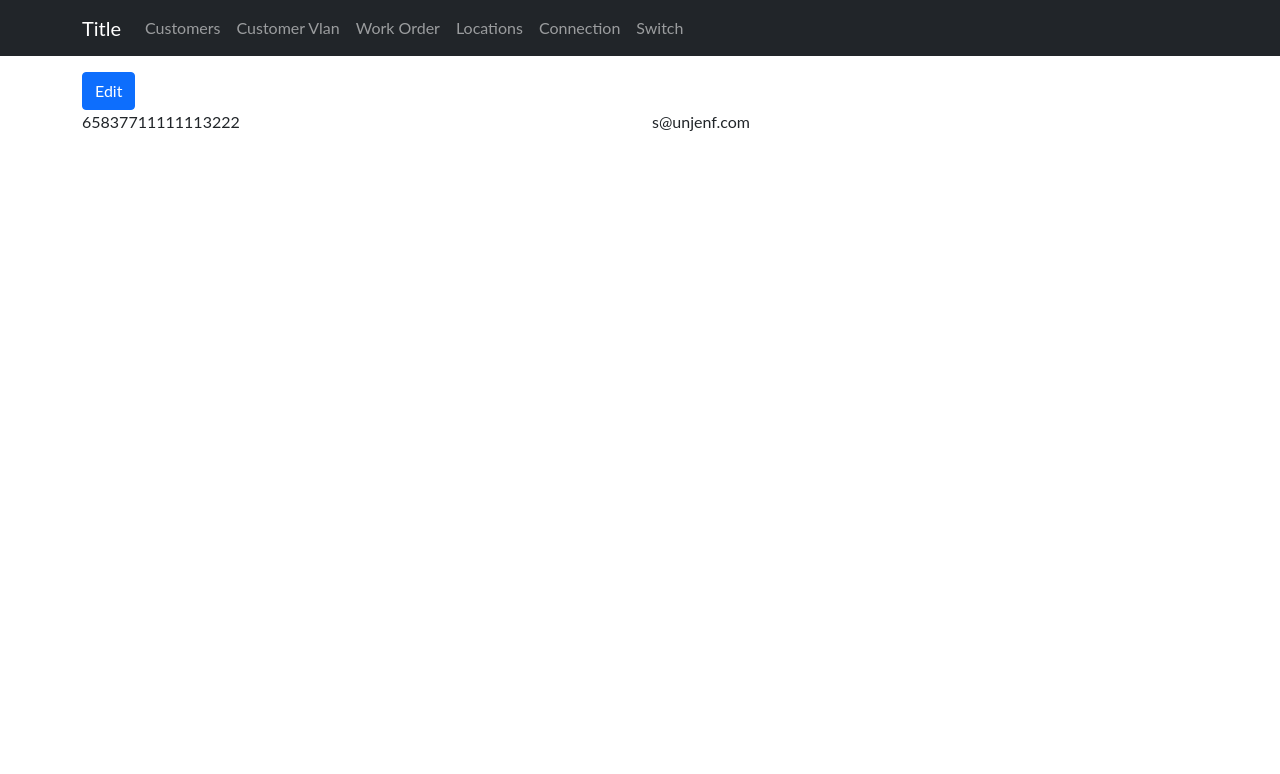
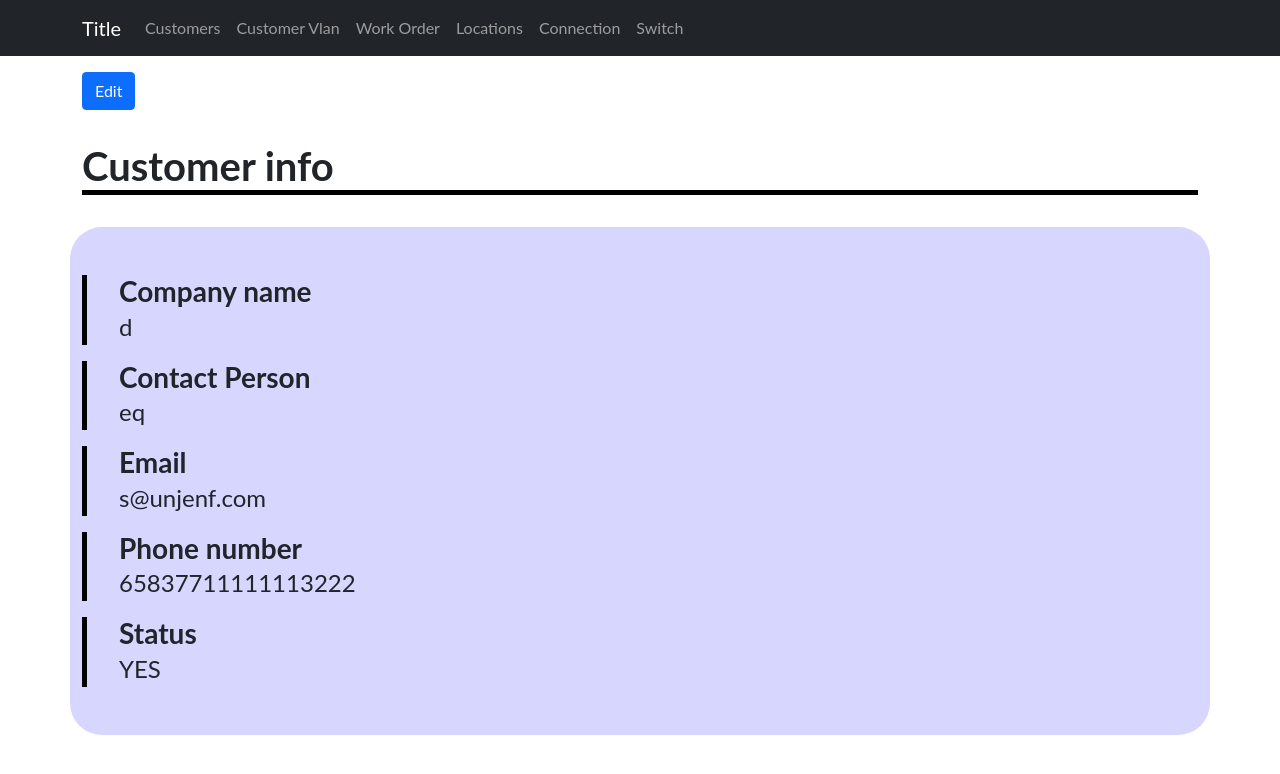
Before and after one commit to jaysonmk2/Comsroomform, a Django app: page /devices/2 in a window 1280 px wide. Shown: the top 774 px of the page. Run offline with Django 3.2, Linux system fonts and the light colour scheme; data comes from the database, SQL or seed files in the repository.

Commit message:
more styling

```diff
--- a/Home/sitadevices/templates/admin/indcustomer.html
+++ b/Home/sitadevices/templates/admin/indcustomer.html
@@ -5,12 +5,50 @@
 
     <div class="container">
         <a href="{%url 'device:customerupd' c.id%}"><button type="button" class="btn btn-primary mt-3">Edit</button></a>
+        <h1 class="title top">Customer info</h1>
+        <div class="line-top"></div>
         <div class="row">
-            <div class="col-sm-6">
-                {{c.phone}}
-            </div>
-            <div class="col-sm-6">
-                {{c.email}}
+            <div class="col-sm-12 ">
+
+                <div class="text-area">
+                    <div class="line"></div>
+                    <div class="space-between">
+                        <h3 class="title">Company name</h3>
+                        <p class="text">{{c.company_name}}</p>
+                    </div>
+                </div>
+
+                <div class="text-area">
+                    <div class="line"></div>
+                    <div class="space-between">
+                        <h3 class="title">Contact Person</h3>
+                        <p class="text">{{c.contact_person}}</p>
+                    </div>
+                </div>
+
+                <div class="text-area">
+                    <div class="line"></div>
+                    <div class="space-between">
+                        <h3 class="title">Email</h3>
+                        <p class="text">{{c.email}}</p>
+                    </div>
+                </div>
+
+                <div class="text-area">
+                    <div class="line"></div>
+                    <div class="space-between">
+                        <h3 class="title">Phone number</h3>
+                        <p class="text">{{c.phone}}</p>
+                    </div>
+                </div>
+
+                <div class="text-area">
+                    <div class="line"></div>
+                    <div class="space-between">
+                        <h3 class="title">Status</h3>
+                        <p class="text">{{c.active}}</p>
+                    </div>
+                </div>
             </div>
         </div>
     </div>
--- a/Home/static/Css/devices/styles.css
+++ b/Home/static/Css/devices/styles.css
@@ -51,3 +51,40 @@ a{
     font-size: 0.9rem;
     font-weight: bold;
 }
+
+
+
+.line-top{
+    height: 5px;
+    width:100%;
+    background-color: black;
+    margin-bottom: 2rem;
+}
+
+.row{
+    background-color:rgb(214, 214, 255);
+    padding: 2rem 0;
+    border-radius: 2rem;
+}
+.text-area{
+    margin:1rem 0;
+    display: flex;
+}
+
+.top{
+    margin-top: 2rem;
+}
+.title{
+    font-weight: bold;
+}
+
+.text{
+    font-size: 1.5rem ;
+}
+.line{
+    width:5px;
+    background-color: rgb(0, 0, 0);
+}
+.space-between{
+    margin-left:2rem
+}
```
